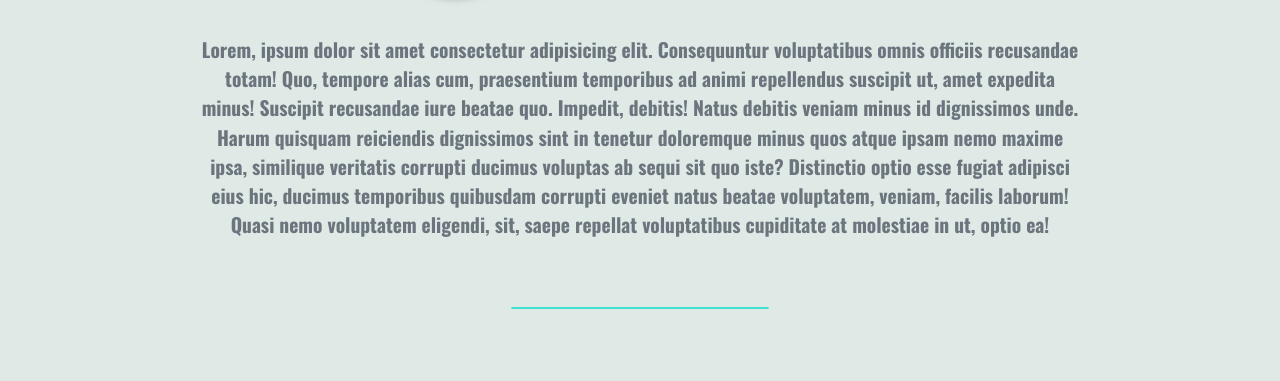
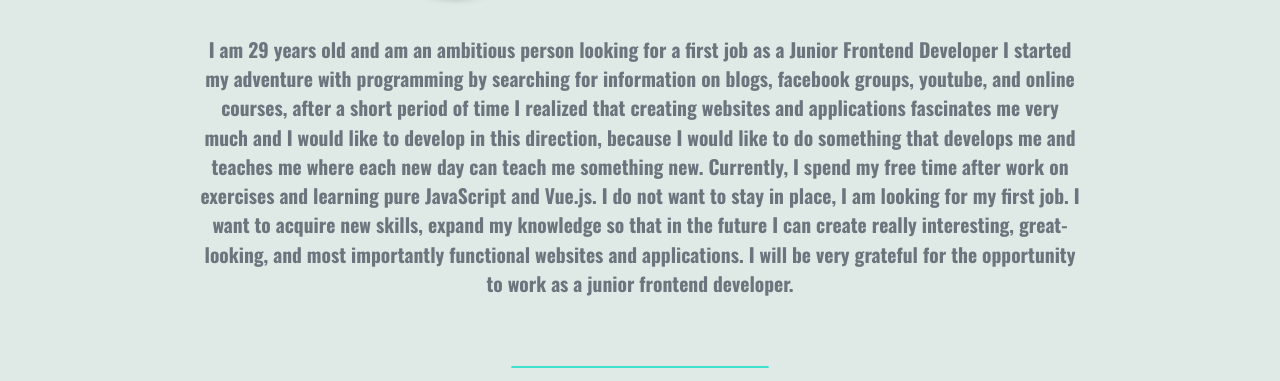
Before and after one commit to Sylwuchaa/junior_portfolio_latest_v18.06, a plain HTML site: page index.html in a window 1280 px wide. Shown: the part 403-784 px from the top of the page. Drawn offline with nearby package versions, Linux system fonts and the light colour scheme.

Commit message:
about me update

```diff
--- a/index.html
+++ b/index.html
@@ -53,7 +53,8 @@
                 </div>
                 <div class="row text-center m-2">
                     <div class="col-xs-12 col-sm-12 col-md-10 offset-md-1">
-                        <p class="text-biography text-muted">Lorem, ipsum dolor sit amet consectetur adipisicing elit. Consequuntur voluptatibus omnis officiis recusandae totam! Quo, tempore alias cum, praesentium temporibus ad animi repellendus suscipit ut, amet expedita minus! Suscipit recusandae iure beatae quo. Impedit, debitis! Natus debitis veniam minus id dignissimos unde. Harum quisquam reiciendis dignissimos sint in tenetur doloremque minus quos atque ipsam nemo maxime ipsa, similique veritatis corrupti ducimus voluptas ab sequi sit quo iste? Distinctio optio esse fugiat adipisci eius hic, ducimus temporibus quibusdam corrupti eveniet natus beatae voluptatem, veniam, facilis laborum! Quasi nemo voluptatem eligendi, sit, saepe repellat voluptatibus cupiditate at molestiae in ut, optio ea!</p>
+                        <p class="text-biography text-muted">I am 29 years old and am an ambitious person looking for a first job as a Junior Frontend Developer
+                            I started my adventure with programming by searching for information on blogs, facebook groups, youtube, and online courses, after a short period of time I realized that creating websites and applications fascinates me very much and I would like to develop in this direction, because I would like to do something that develops me and teaches me where each new day can teach me something new. Currently, I spend my free time after work on exercises and learning pure JavaScript and Vue.js. I do not want to stay in place, I am looking for my first job. I want to acquire new skills, expand my knowledge so that in the future I can create really interesting, great-looking, and most importantly functional websites and applications. I will be very grateful for the opportunity to work as a junior frontend developer.</p>
                     </div>
                     <div class="col-xs-12 col-sm-12 col-md-10 offset-md-1">
                         <p class="text-biography text-muted"></p>
```
